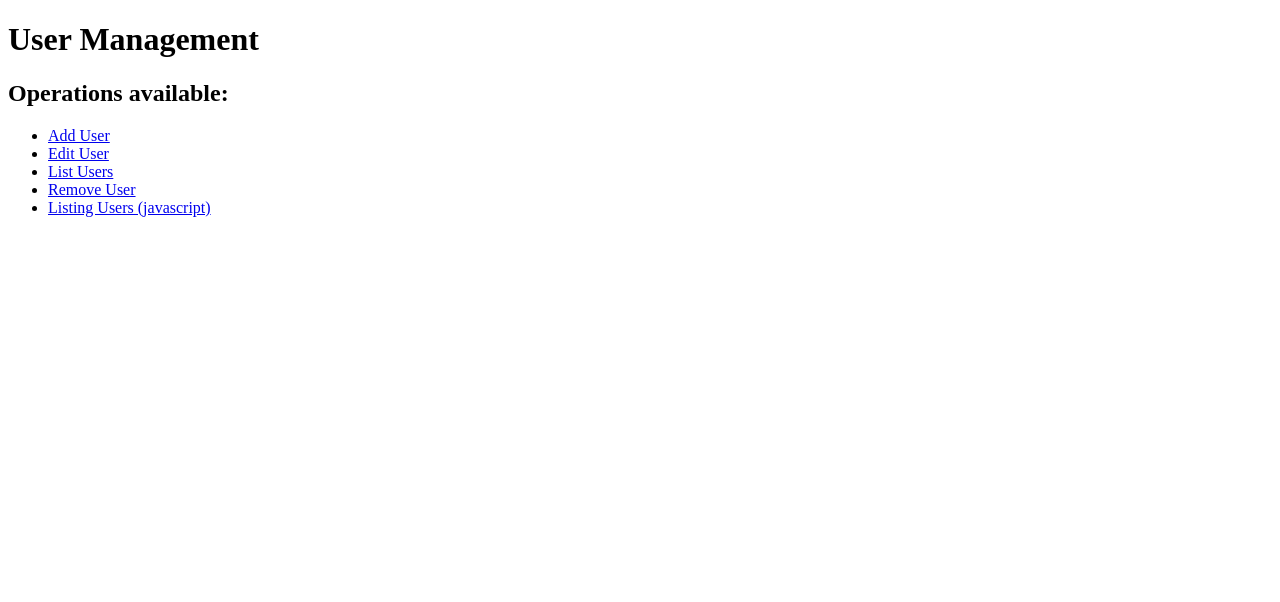
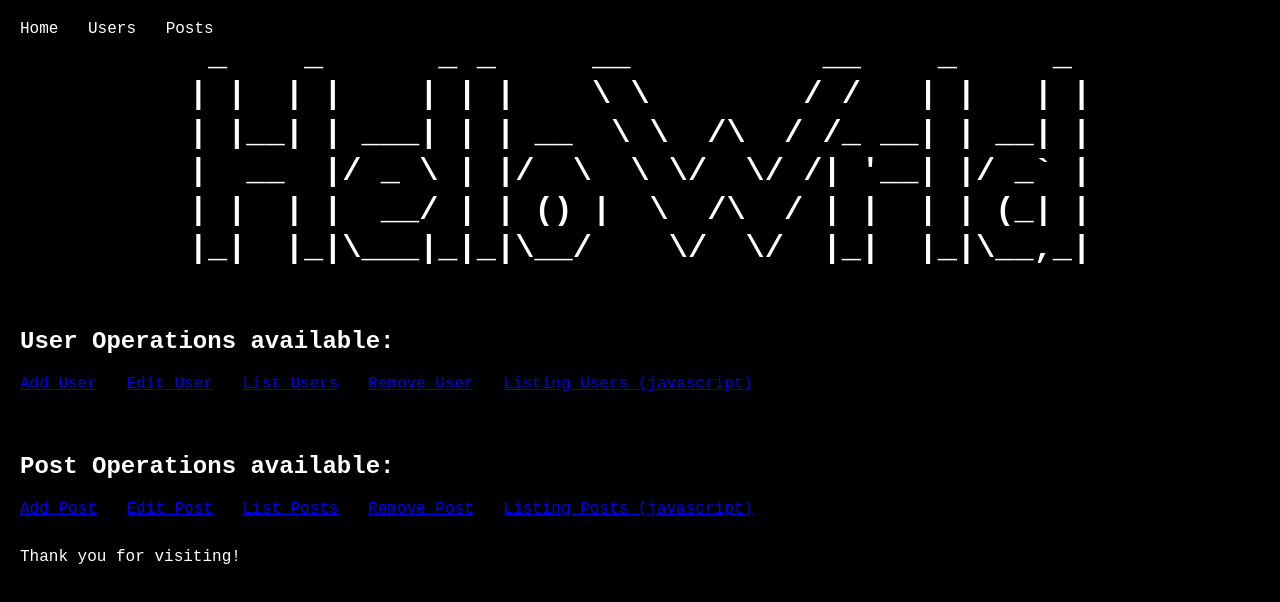
Before and after one commit to MigueLourenco28/HelloWrld, a plain HTML site: page webServer/index.html in a window 1280 px wide. Drawn offline with Linux system fonts and the light colour scheme.

Commit message:
Update user management interface and enhance styling in index.html

```diff
--- a/webServer/index.html
+++ b/webServer/index.html
@@ -1,11 +1,69 @@
 <!DOCTYPE html>
 <head>
-    <title> Hello Wrld </title>
+    <title>Hello Wrld</title>
+    <style>
+        body {
+            background: black;
+            color: white;
+            font-family: "Courier New", Courier, monospace;
+            margin: 0;
+            padding: 0;
+        }
+        header {
+            background: rgb(0, 0, 0);
+            padding: 20px;
+        }
+        h1 {
+            white-space: pre;
+            text-align: center;
+            line-height: 1.2;
+            margin: 0;
+            padding: 0;
+        }
+        section {
+            background: black;
+            color: white;
+            padding: 20px;
+            display: inline-block; /*Make section blocks next to eachother and not on top*/
+        }
+        div {
+            background: red;
+            margin: auto;
+            width: 100px;
+        }
+        ul {
+            margin: 0;
+            padding: 0;
+            list-style-type: none;
+        }
+        li {
+            display: inline-block;
+            margin-right: 20px; /*= margin: 0 20px 0 0*/
+        }
+        footer {
+            background: rgb(0, 0, 0);
+            padding: 10px 20px;
+        }
+    </style>
 </head>
 <body>
-    <h1> User Management </h1>
+    <header>
+        <nav>
+            <ul>
+                <li>Home</li>
+                <li>Users</li>
+                <li>Posts</li>
+            </ul>
+        </nav>
+        <h1> _    _      _ _     __          __    _     _ </h1>
+        <h1>| |  | |    | | |    \ \        / /   | |   | |</h1>
+        <h1>| |__| | ___| | | __  \ \  /\  / /_ __| | __| |</h1>
+        <h1>|  __  |/ _ \ | |/  \  \ \/  \/ /| '__| |/ _` |</h1>
+        <h1>| |  | |  __/ | | () |  \  /\  / | |  | | (_| |</h1>
+        <h1>|_|  |_|\___|_|_|\__/    \/  \/  |_|  |_|\__,_|</h1>
+    </header>
     <section>
-    <h2> Operations available: </h2>
+        <h2> User Operations available: </h2>
         <ul>
             <li> <a href="http://localhost:5555/addUser.html">Add User</a></li>
             <li> <a href="http://localhost:5555/editUser.html">Edit User</a></li>
@@ -14,5 +72,16 @@
             <li> <a href="http://localhost:5555/listUsersJS.html">Listing Users (javascript)</a></li>
    	    </ul>
     </section>
+    <section>
+        <h2> Post Operations available: </h2>
+        <ul>
+            <li> <a href="http://localhost:5555/addUser.html">Add Post</a></li>
+            <li> <a href="http://localhost:5555/editUser.html">Edit Post</a></li>
+            <li> <a href="http://localhost:5555/cgi-bin/listUsers.py">List Posts</a></li>
+            <li> <a href="http://localhost:5555/removeUser.html">Remove Post</a></li>
+            <li> <a href="http://localhost:5555/listUsersJS.html">Listing Posts (javascript)</a></li>
+   	    </ul>
+    </section>
+    <footer>Thank you for visiting!</footer>
 </body>
 </html>
```
Also changed, not shown: 1 other file. Lines whose indentation alone changed are shown as unchanged.
